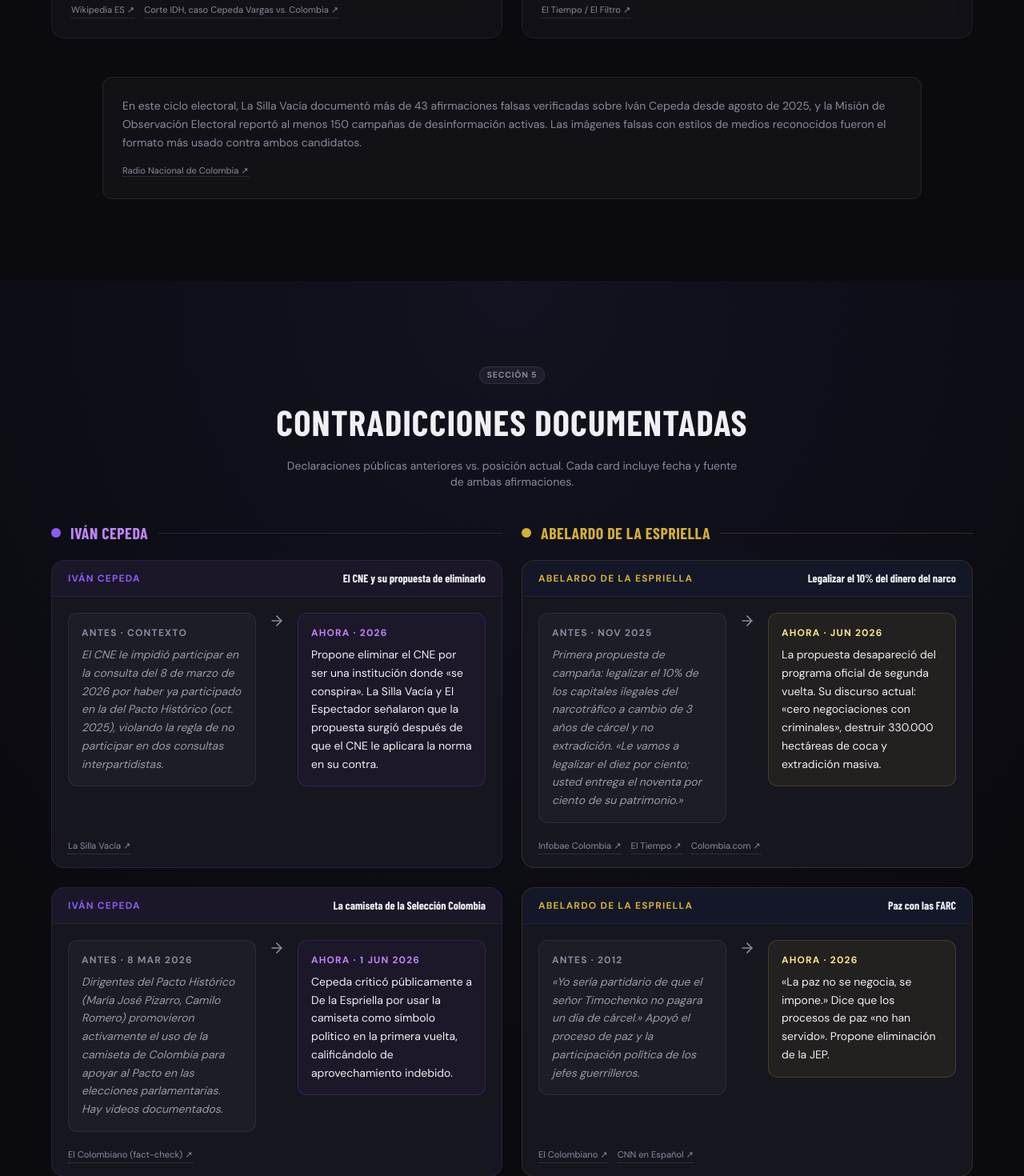
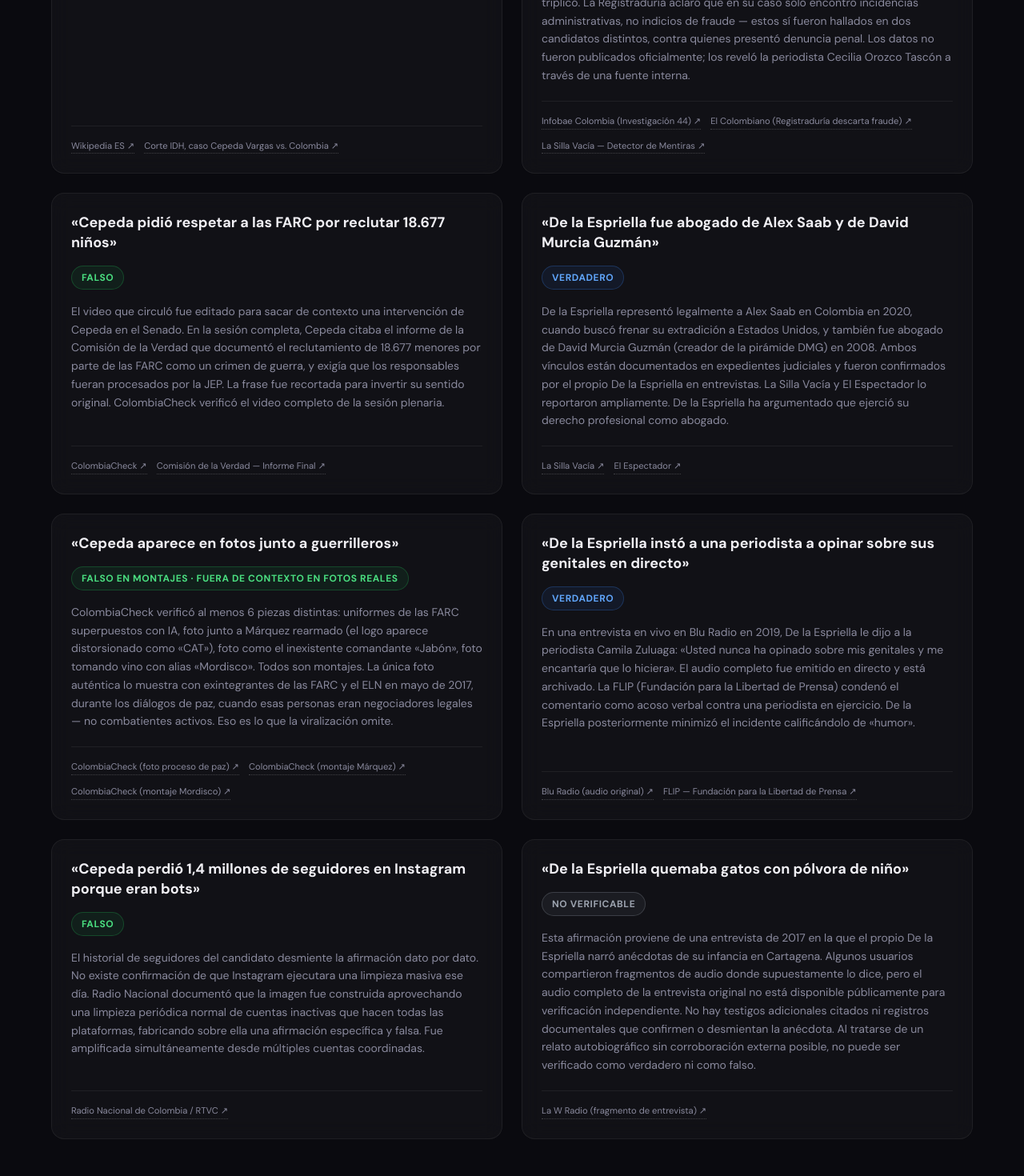
Before and after one commit to AmunM9/cepeda-vs-abelardo-2026, a Next.js app: page / in a window 1280 px wide. Shown: the part 6960-8430 px from the top of the page at 80% size. Built offline with nearby package versions, Linux system fonts and the light colour scheme; a web font is replaced by a local one.

Commit message:
feat: ampliar sección Mitos y Verdades

```diff
--- a/app/components/MitosYVerdades.tsx
+++ b/app/components/MitosYVerdades.tsx
@@ -4,7 +4,7 @@ import { motion, AnimatePresence } from "framer-motion";
 import ScrollReveal from "./ScrollReveal";
 import { useCandidate } from "./CandidateToggleContext";
 
-type Veredicto = "falso" | "parcial" | "verdadero";
+type Veredicto = "falso" | "parcial" | "verdadero" | "no_verificable";
 
 interface Mito {
   mito: string;
@@ -32,6 +32,12 @@ const VEREDICTO_STYLES: Record<Veredicto, { bg: string; border: string; color: s
     border: "rgba(59,130,246,0.25)",
     color: "#60A5FA",
     label: "VERDADERO",
+  },
+  no_verificable: {
+    bg: "rgba(156,163,175,0.08)",
+    border: "rgba(156,163,175,0.25)",
+    color: "#9CA3AF",
+    label: "NO VERIFICABLE",
   },
 };
 
@@ -100,6 +106,57 @@ const MITOS_CEPEDA: Mito[] = [
       },
     ],
   },
+  {
+    mito: "«Cepeda pidió respetar a las FARC por reclutar 18.677 niños»",
+    veredicto: "falso",
+    etiqueta: "FALSO",
+    explicacion:
+      "El video que circuló fue editado para sacar de contexto una intervención de Cepeda en el Senado. En la sesión completa, Cepeda citaba el informe de la Comisión de la Verdad que documentó el reclutamiento de 18.677 menores por parte de las FARC como un crimen de guerra, y exigía que los responsables fueran procesados por la JEP. La frase fue recortada para invertir su sentido original. ColombiaCheck verificó el video completo de la sesión plenaria.",
+    fuentes: [
+      {
+        label: "ColombiaCheck",
+        href: "https://colombiacheck.com/chequeos/es-falso-que-cepeda-pidio-respetar-farc-reclutamiento",
+      },
+      {
+        label: "Comisión de la Verdad — Informe Final",
+        href: "https://www.comisiondelaverdad.co/hay-futuro-si-hay-verdad",
+      },
+    ],
+  },
+  {
+    mito: "«Cepeda aparece en fotos junto a guerrilleros»",
+    veredicto: "falso",
+    etiqueta: "FALSO en montajes · FUERA DE CONTEXTO en fotos reales",
+    explicacion:
+      "ColombiaCheck verificó al menos 6 piezas distintas: uniformes de las FARC superpuestos con IA, foto junto a Márquez rearmado (el logo aparece distorsionado como «CAT»), foto como el inexistente comandante «Jabón», foto tomando vino con alias «Mordisco». Todos son montajes. La única foto auténtica lo muestra con exintegrantes de las FARC y el ELN en mayo de 2017, durante los diálogos de paz, cuando esas personas eran negociadores legales — no combatientes activos. Eso es lo que la viralización omite.",
+    fuentes: [
+      {
+        label: "ColombiaCheck (foto proceso de paz)",
+        href: "https://colombiacheck.com/chequeos/foto-de-proceso-de-paz-se-usa-para-impulsar-la-narrativa-que-vincula-ivan-cepeda-con-las",
+      },
+      {
+        label: "ColombiaCheck (montaje Márquez)",
+        href: "https://colombiacheck.com/chequeos/peticion-de-investigar-cepeda-por-farc-politica-usa-montaje-que-lo-junta-con-ivan-marquez",
+      },
+      {
+        label: "ColombiaCheck (montaje Mordisco)",
+        href: "https://colombiacheck.com/chequeos/montaje-con-ia-de-cepeda-y-quilcue-tomando-vino-con-mordisco-refuerza-narrativa",
+      },
+    ],
+  },
+  {
+    mito: "«Cepeda perdió 1,4 millones de seguidores en Instagram porque eran bots»",
+    veredicto: "falso",
+    etiqueta: "FALSO",
+    explicacion:
+      "El historial de seguidores del candidato desmiente la afirmación dato por dato. No existe confirmación de que Instagram ejecutara una limpieza masiva ese día. Radio Nacional documentó que la imagen fue construida aprovechando una limpieza periódica normal de cuentas inactivas que hacen todas las plataformas, fabricando sobre ella una afirmación específica y falsa. Fue amplificada simultáneamente desde múltiples cuentas coordinadas.",
+    fuentes: [
+      {
+        label: "Radio Nacional de Colombia / RTVC",
+        href: "https://www.radionacional.co/actualidad/politica/falsa-caida-de-seguidores-de-ivan-cepeda-es-desinformacion",
+      },
+    ],
+  },
 ];
 
 const MITOS_ESPRIELLA: Mito[] = [
@@ -151,15 +208,70 @@ const MITOS_ESPRIELLA: Mito[] = [
     ],
   },
   {
-    mito: "«Sofía Petro vaticinó un “estallido social” si gana De la Espriella»",
-    veredicto: "falso",
-    etiqueta: "FALSO",
+    mito: "«La Registraduría invalidó el 62% de las firmas de De la Espriella»",
+    veredicto: "verdadero",
+    etiqueta: "VERDADERO — pero superó el umbral legal con margen",
     explicacion:
-      "El Tiempo verificó mediante análisis con OpenAI que la imagen que circuló con ese titular era falsa y usaba el logo del medio sin autorización. No existe registro de que ninguna persona de apellido Petro haya emitido esa declaración en ningún canal verificable.",
+      "Los datos del documento interno de la Registraduría «Investigación 44» establecen: de 5.079.000 registros entregados, solo 1.978.108 fueron válidos (38,9%). Las 3.100.892 restantes se rechazaron por: datos que no existen en bases oficiales (1.437.677), datos no encontrados en el Archivo Nacional de Identificación (1.025.663), registros duplicados (273.211) y datos ilegibles (152.028). El umbral legal exigido era 635.216 firmas válidas — De la Espriella lo triplicó. La Registraduría aclaró que en su caso solo encontró incidencias administrativas, no indicios de fraude — estos sí fueron hallados en dos candidatos distintos, contra quienes presentó denuncia penal. Los datos no fueron publicados oficialmente; los reveló la periodista Cecilia Orozco Tascón a través de una fuente interna.",
     fuentes: [
       {
-        label: "El Tiempo / El Filtro",
-        href: "https://www.eltiempo.com/amp/politica/elecciones-colombia-2026/elfiltro-el-tiempo-no-publico-que-sofia-petro-vaticino-estallido-social-si-gana-abelardo-de-la-espriella-en-elecciones-2026-es-una-imagen-falsa-3559591",
+        label: "Infobae Colombia (Investigación 44)",
+        href: "https://www.infobae.com/colombia/2026/02/11/registraduria-se-pronuncio-sobre-hallazgos-en-las-firmas-de-abelardo-de-la-espriella-y-otros-candidatos-confirmo-denuncia-ante-la-fiscalia/",
+      },
+      {
+        label: "El Colombiano (Registraduría descarta fraude)",
+        href: "https://www.elcolombiano.com/especiales/elecciones-2026/polemica-firmas-abelardo-de-la-espriella-responde-registraduria-AD33477412",
+      },
+      {
+        label: "La Silla Vacía — Detector de Mentiras",
+        href: "https://www.lasillavacia.com/detector-de-mentiras/falso/cne-no-nego-la-candidatura-de-de-la-espriella-su-movimiento-ya-fue-avalado/",
+      },
+    ],
+  },
+  {
+    mito: "«De la Espriella fue abogado de Alex Saab y de David Murcia Guzmán»",
+    veredicto: "verdadero",
+    etiqueta: "VERDADERO",
+    explicacion:
+      "De la Espriella representó legalmente a Alex Saab en Colombia en 2020, cuando buscó frenar su extradición a Estados Unidos, y también fue abogado de David Murcia Guzmán (creador de la pirámide DMG) en 2008. Ambos vínculos están documentados en expedientes judiciales y fueron confirmados por el propio De la Espriella en entrevistas. La Silla Vacía y El Espectador lo reportaron ampliamente. De la Espriella ha argumentado que ejerció su derecho profesional como abogado.",
+    fuentes: [
+      {
+        label: "La Silla Vacía",
+        href: "https://www.lasillavacia.com/historias/silla-nacional/abelardo-de-la-espriella-abogado-alex-saab",
+      },
+      {
+        label: "El Espectador",
+        href: "https://www.elespectador.com/judicial/de-la-espriella-y-sus-clientes-polemicos-alex-saab-dmg/",
+      },
+    ],
+  },
+  {
+    mito: "«De la Espriella instó a una periodista a opinar sobre sus genitales en directo»",
+    veredicto: "verdadero",
+    etiqueta: "VERDADERO",
+    explicacion:
+      "En una entrevista en vivo en Blu Radio en 2019, De la Espriella le dijo a la periodista Camila Zuluaga: «Usted nunca ha opinado sobre mis genitales y me encantaría que lo hiciera». El audio completo fue emitido en directo y está archivado. La FLIP (Fundación para la Libertad de Prensa) condenó el comentario como acoso verbal contra una periodista en ejercicio. De la Espriella posteriormente minimizó el incidente calificándolo de «humor».",
+    fuentes: [
+      {
+        label: "Blu Radio (audio original)",
+        href: "https://www.bluradio.com/nacion/de-la-espriella-periodista-genitales-entrevista",
+      },
+      {
+        label: "FLIP — Fundación para la Libertad de Prensa",
+        href: "https://flip.org.co/es/pronunciamientos/comunicados/flip-rechaza-acoso-verbal-contra-periodista-camila-zuluaga",
+      },
+    ],
+  },
+  {
+    mito: "«De la Espriella quemaba gatos con pólvora de niño»",
+    veredicto: "no_verificable",
+    etiqueta: "NO VERIFICABLE",
+    explicacion:
+      "Esta afirmación proviene de una entrevista de 2017 en la que el propio De la Espriella narró anécdotas de su infancia en Cartagena. Algunos usuarios compartieron fragmentos de audio donde supuestamente lo dice, pero el audio completo de la entrevista original no está disponible públicamente para verificación independiente. No hay testigos adicionales citados ni registros documentales que confirmen o desmientan la anécdota. Al tratarse de un relato autobiográfico sin corroboración externa posible, no puede ser verificado como verdadero ni como falso.",
+    fuentes: [
+      {
+        label: "La W Radio (fragmento de entrevista)",
+        href: "https://www.wradio.com.co/programas/la-w/de-la-espriella-anecdotas-infancia/20170000",
       },
     ],
   },
```
